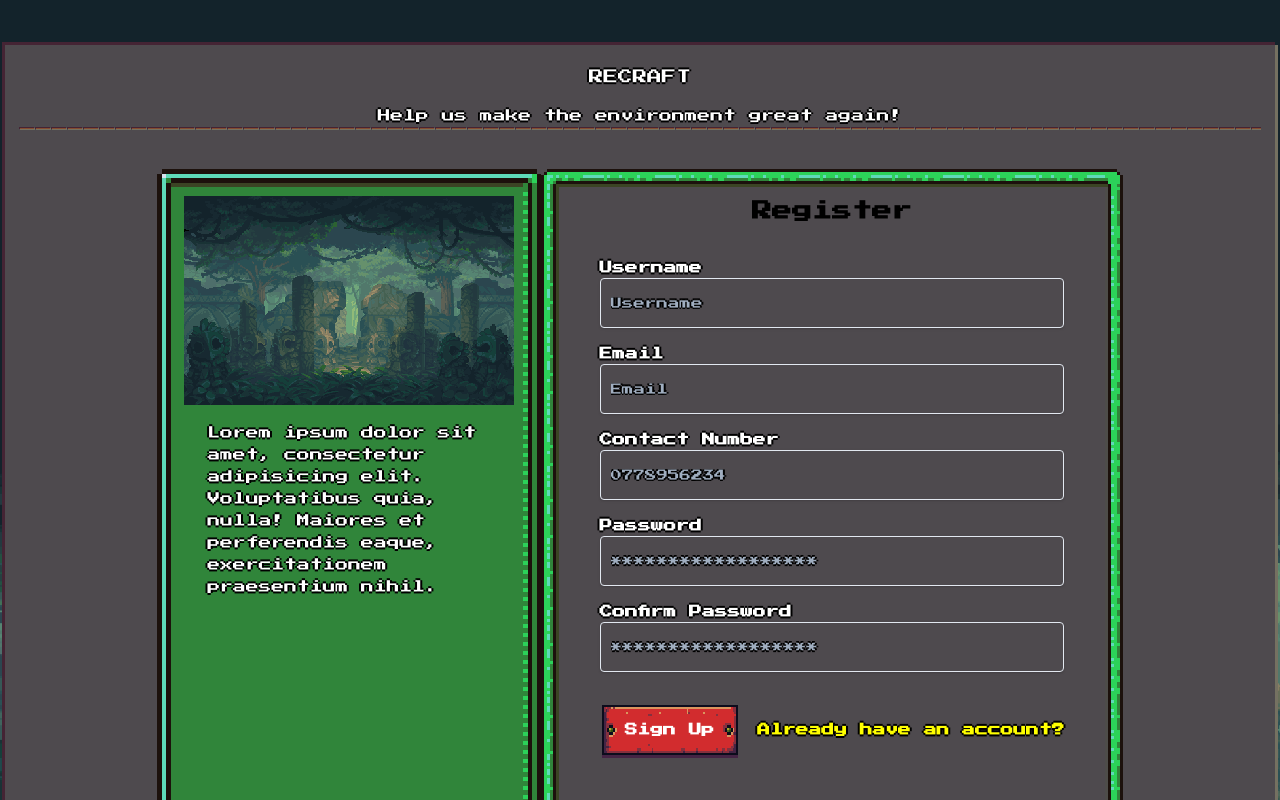
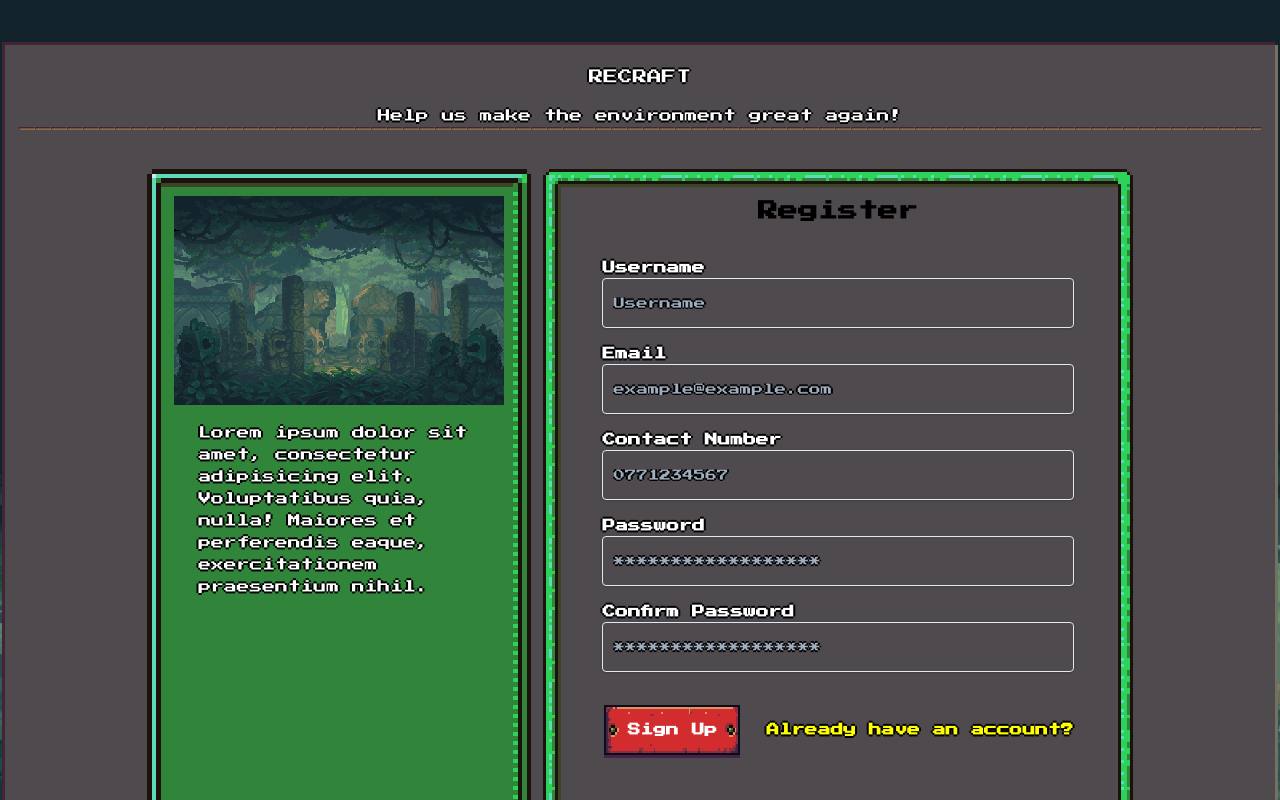
Before and after one commit to NethmiRodrigo/recraft, a React (Create React App) app: page /register in a window 1280 px wide. Shown: the top 800 px of the page. Built offline with nearby package versions, Linux system fonts and the light colour scheme.

Commit message:
Added some changes for the register and login pages (Frontend)

```diff
--- a/src/App.js
+++ b/src/App.js
@@ -33,7 +33,7 @@ function App() {
 												</p>
 												<hr />
 												<div className="grid grid-flow-col auto-cols-max justify-center my-8">
-													<div className="rpgui-container framed-golden relative max-w-sm h-full">
+													<div className="rpgui-container framed-golden relative max-w-sm h-full mr-3">
 														<img
 															className="h-auto w-full"
 															src={require("./assets/images/background.png")}
--- a/src/components/Register/register.js
+++ b/src/components/Register/register.js
@@ -54,7 +54,7 @@ const Register = (props) => {
 							required
 							value={email}
 							onChange={(e) => setEmail(e.target.value)}
-							placeholder="Email"
+							placeholder="example@example.com"
 						/>
 					</div>
 					<div className="mb-4">
@@ -69,7 +69,7 @@ const Register = (props) => {
 							id="mobile"
 							type="text"
 							required
-							placeholder="0778956234"
+							placeholder="0771234567"
 						/>
 					</div>
 					<div className="mb-4">
@@ -112,7 +112,7 @@ const Register = (props) => {
 							Sign Up
 						</button>
 						<a
-							className="inline-block align-baseline font-bold text-sm text-blue-500 hover:text-blue-800"
+							className="inline-block align-baseline font-bold text-sm text-blue-500 hover:text-blue-800 ml-6"
 							href="/login"
 						>
 							Already have an account?
```
